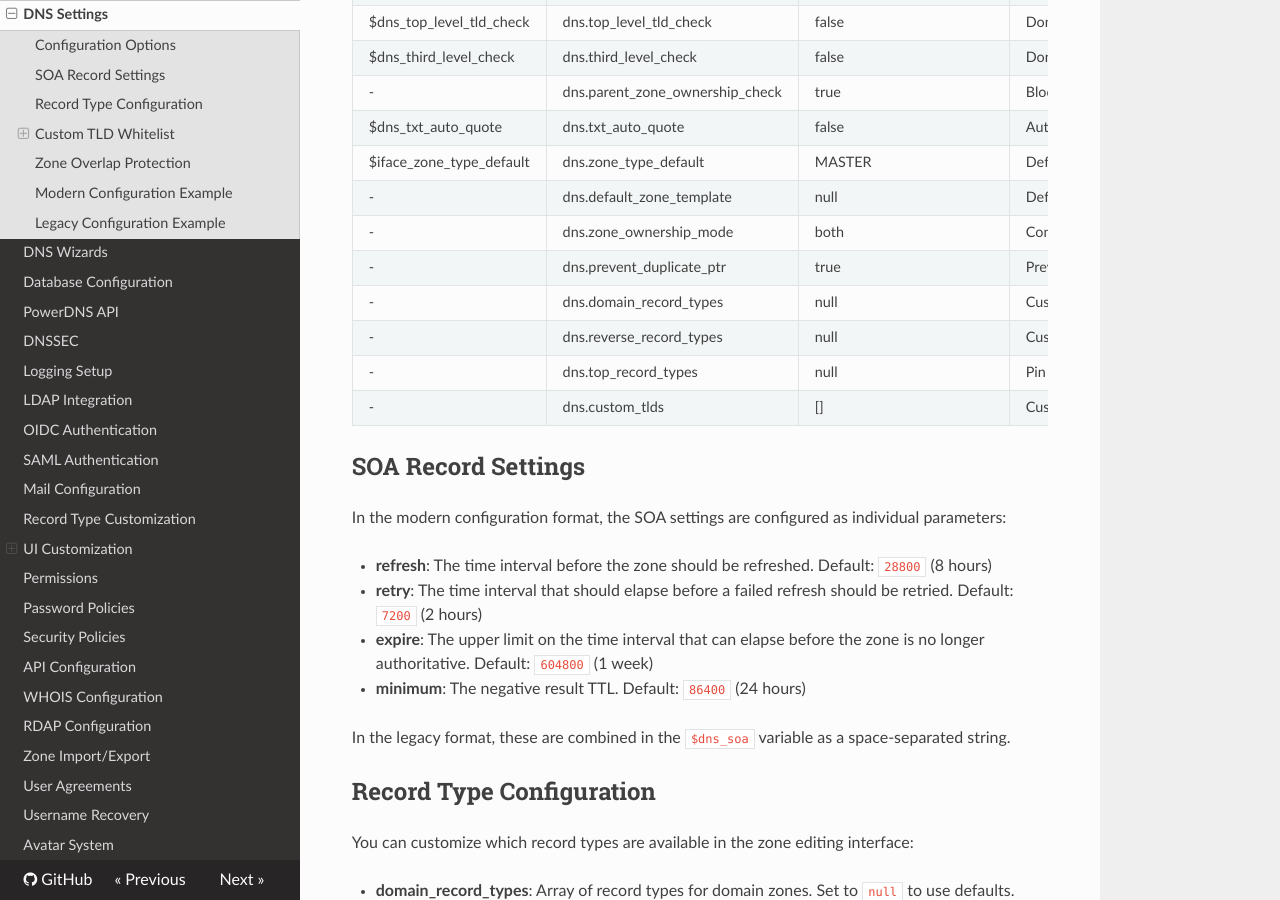
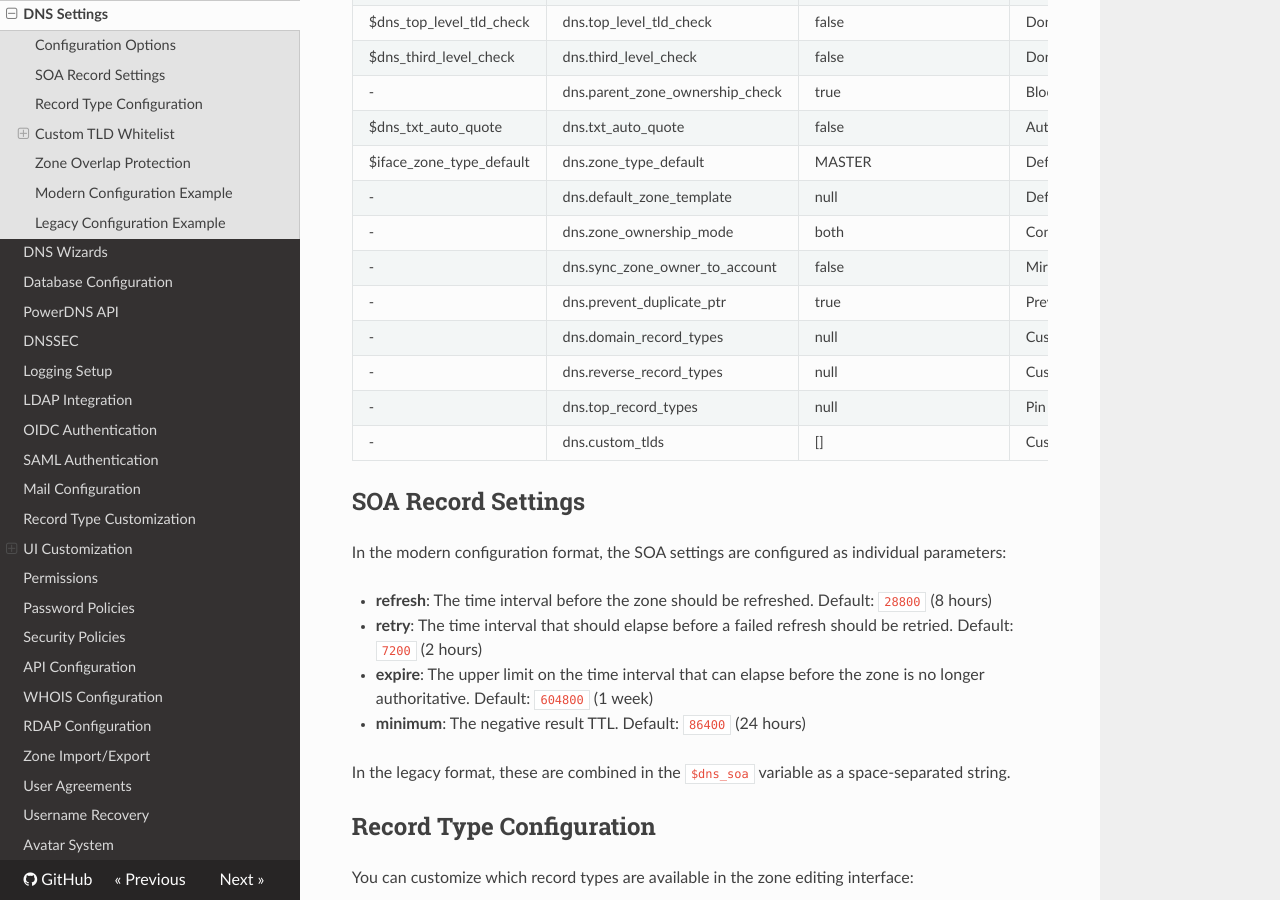
Before and after one commit to poweradmin/poweradmin-docs, an MkDocs documentation site: the page built from docs/configuration/dns-settings.md, in a window 1280 px wide and 900 px high, scrolled down 852 px. Built offline with MkDocs 1.6.1, drawn with Linux system fonts in a browser that asks for light colours; nearby versions of some CDN libraries.

Commit message:
docs(configuration): document dns.sync_zone_owner_to_account setting

```diff
--- a/docs/configuration/dns-settings.md
+++ b/docs/configuration/dns-settings.md
@@ -26,6 +26,7 @@ DNS settings in Poweradmin can be configured through the `config/settings.php` f
 | $iface_zone_type_default | dns.zone_type_default | MASTER | Default zone type when creating new zones. | 2.1.9 |
 | - | dns.default_zone_template | null | Default zone template pre-selected on the add-zone form. Accepts a template id (int) or name (string). The DB-backed default (set in the template list UI) wins when both are present. | 4.4.0 |
 | - | dns.zone_ownership_mode | both | Controls how zone ownership can be assigned on creation and ownership pages. Options: `both`, `users_only`, `groups_only`. | 4.4.0 |
+| - | dns.sync_zone_owner_to_account | false | Mirror the zone owner's username into the PowerDNS `account` field on zone creation and ownership changes. With multiple owners, the oldest owner is used; a zone left without a direct owner gets an empty account. When enabled, this overwrites account values set through the API or external tools whenever ownership changes. | 4.4.0 |
 | - | dns.prevent_duplicate_ptr | true | Prevent creation of multiple PTR records for same IP in batch operations. | 4.0.0 |
 | - | dns.domain_record_types | null | Custom record types for domain zones (null uses defaults). | 4.0.0 |
 | - | dns.reverse_record_types | null | Custom record types for reverse zones (null uses defaults). | 4.0.0 |
```
